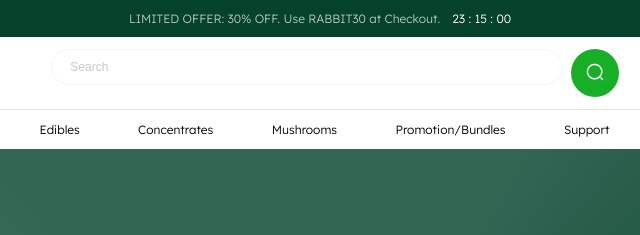
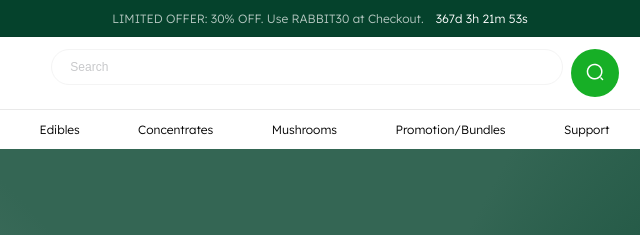
Before and after one commit to muslik98/slicing-figma-vitamins, a plain HTML site: page index.html in a window 1280 px wide. Shown: the top 235 px of the page, 320-960 px from the left. Drawn offline with Linux system fonts and the light colour scheme.

Commit message:
add discount Time

```diff
--- /dev/null
+++ b/discTime.js
@@ -0,0 +1,29 @@
+const discTime = document.querySelector("#discount p:nth-of-type(2)");
+let countDownDate = new Date("Aug 16, 2024 15:37:25").getTime();
+
+// Update the count down every 1 second
+let x = setInterval(function() {
+
+  // Get today's date and time
+  let now = new Date().getTime();
+
+  // Find the distance between now and the count down date
+  let distance = countDownDate - now;
+
+  // Time calculations for days, hours, minutes and seconds
+  let days = Math.floor(distance / (1000 * 60 * 60 * 24));
+  let hours = Math.floor((distance % (1000 * 60 * 60 * 24)) / (1000 * 60 * 60));
+  let minutes = Math.floor((distance % (1000 * 60 * 60)) / (1000 * 60));
+  let seconds = Math.floor((distance % (1000 * 60)) / 1000);
+
+  // Output the result in an element with id="demo"
+  discTime.innerHTML = days + "d " + hours + "h "
+  + minutes + "m " + seconds + "s ";
+
+  // If the count down is over, write some text
+  if (distance < 0) {
+    clearInterval(x);
+    discTime.innerHTML = "EXPIRED";
+    console.log(x);
+  }
+}, 1000);
--- a/index.html
+++ b/index.html
@@ -13,7 +13,7 @@
     <header>
         <div id="discount">
             <p>LIMITED OFFER: 30% OFF. Use RABBIT30 at Checkout.</p>
-            <p>23 : 15 : 00</p>
+            <p>00 : 00 : 00</p>
         </div>
         <div class="container">
             <div class="header-content mg-lk">
@@ -944,5 +944,6 @@
             </ul>
         </div>
     </section>
+    <script src="./discTime.js"></script>
 </body>
 </html>
--- a/style.css
+++ b/style.css
@@ -1427,7 +1427,7 @@ body {
 
 /* Styling Category Section */
 
-.feature-section {
+.cat-feature-section {
     display: flex;
     justify-content: space-between;
     gap: 2.67rem;
@@ -1435,14 +1435,14 @@ body {
     background-color: #F2F6F4;
 }
 
-.feature-block {
+.cat-feature-block {
     display: flex;
     gap: 1.33rem;
     align-items: center;
     padding: 2rem 0;
 }
 
-.feature-block img {
+.cat-feature-block img {
     width: 4rem;
     height: 4rem;
     border-radius: 8.33333rem;
```
Also changed, not shown: category.html (+6 -5 lines).
